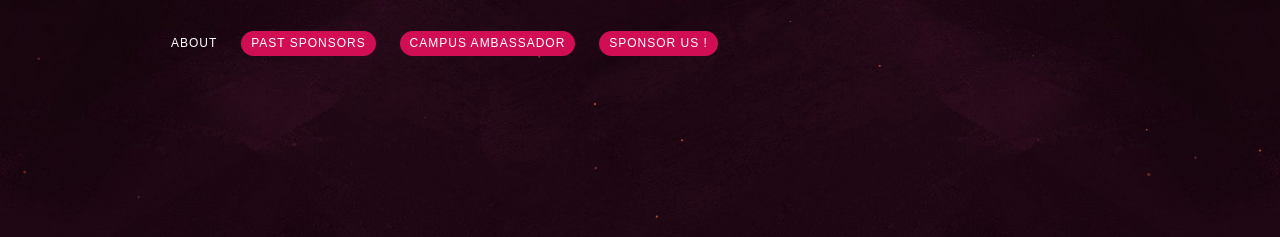
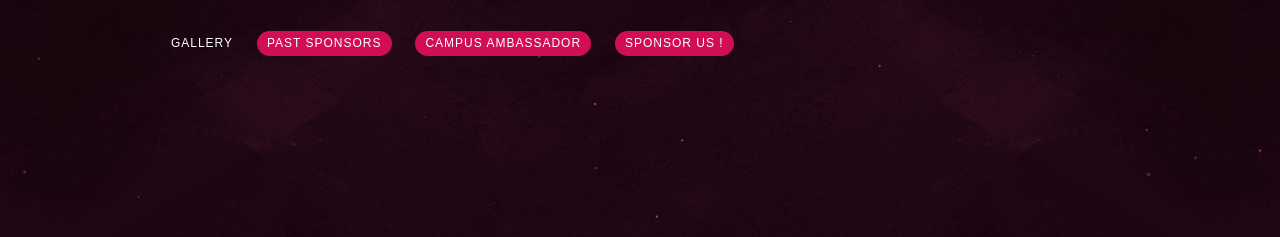
Before and after one commit to Tlazypanda/effe18, a plain HTML site: page index.html in a window 1280 px wide. Shown: the top 237 px of the page. Drawn offline with nearby package versions, Linux system fonts and the light colour scheme; no server answers; a script that the page names is missing; files whose address does not match are found by name; a web font is replaced by a local one.

Commit message:
Image gallery added

```diff
--- a/index.html
+++ b/index.html
@@ -29,7 +29,7 @@
         <div class="tiny-menu navbar fixed-top">
 
             <a class="logo-small" href="/"></a>
-			<a href="#" class="about-link" >About</a>
+			<a href="https://tlazypanda.github.io/effe18/gallery.html" class="about-link" >Gallery</a>
 			<a href="http://www.effe.org.in/#sponsorsModal" class="menu-link" target="_blank">Past Sponsors</a>
             <a href="#p1" class="menu-link" target="_blank">Campus Ambassador</a>
                             <a href="images/MarketingBrochure_Effervescence18.pdf"
```
